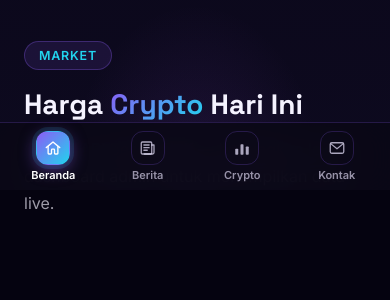
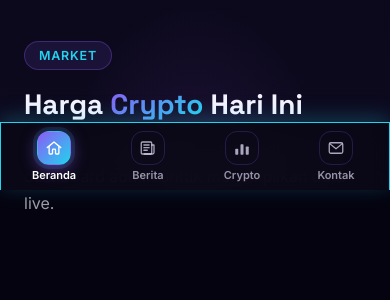
Before and after one commit to jalijali-dev/sagacrypto-wpm, a PHP site: page /wpm/ in a window 390 px wide. Shown: the part 654-954 px from the top of the page. Run offline with PHP 8.4, Linux system fonts and the light colour scheme; data comes from the database, SQL or seed files in the repository; data that the repository does not hold is empty; a stand-in replaces the project's code that opens the database connection; some libraries are stand-ins or nearby versions.

Commit message:
Add cyan border around mobile bottom nav bar
Replaces the faint purple top border with a full cyan outline (top,
left, right) plus a soft cyan glow above the bar, per user request.

Co-Authored-By: Claude Sonnet 5 <noreply@anthropic.com>
Claude-Session: https://claude.ai/code/session_01S1qjrcnC9LLXTceTr92fcQ

```diff
--- a/assets/css/site.css
+++ b/assets/css/site.css
@@ -1675,7 +1675,9 @@ a.contact-info-row__value:hover { color: var(--cyan); }
     z-index: 60;
     background: rgba(10, 8, 22, 0.92);
     backdrop-filter: blur(14px);
-    border-top: 1px solid rgba(139, 92, 246, 0.22);
+    border: 1px solid var(--cyan);
+    border-bottom: none;
+    box-shadow: 0 -4px 20px rgba(34, 211, 238, 0.25);
     padding: 8px 6px calc(8px + env(safe-area-inset-bottom));
     justify-content: space-around;
     align-items: center;
```
